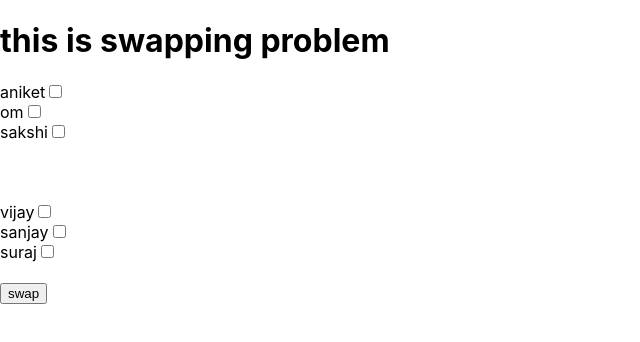
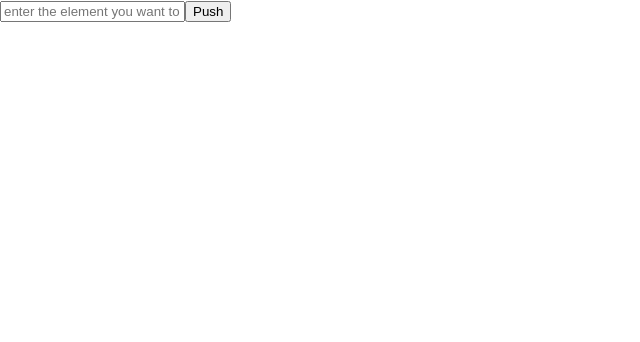
Before and after one commit to aniket2727/React-Interview, a React (Create React App) app in the folder app/: page / in a window 1280 px wide. Shown: the top 342 px of the page, without its empty margins (0-640 px from the left). Built offline with nearby package versions, Linux system fonts and the light colour scheme.

Commit message:
created to do list

```diff
--- a/app/src/App.js
+++ b/app/src/App.js
@@ -44,10 +44,11 @@ import Resolveandreject from "./componets/Resolveandreject";
 import Problem24 from "./Problem24";
 import FormInReacts from "./componets/FormInReacts";
 import Swappingfrombox from "./componets/Swappingfrombox";
+import Code from "./componets/todolist/Code";
 function App() {
   return (
    <div className="">
-       <Swappingfrombox/>
+      <Code/>
    </div>
   );
 }
--- a/app/src/componets/Swappingfrombox.js
+++ b/app/src/componets/Swappingfrombox.js
@@ -11,14 +11,11 @@ const Swappingfrombox = () => {
 
     const handlefirst = (e) => {
         console.log(e)
-
         if (!data1.includes(e)) {
             data1.push(e);
         } else {
             data1.splice(data1.indexOf(e), 1);
         }
-
-
     }
 
 
--- /dev/null
+++ b/app/src/componets/todolist/Code.js
@@ -0,0 +1,28 @@
+
+ // to do list in react.js
+import React, { useState } from 'react'
+
+const Code = () => {
+
+    const [data,setData]=useState('');
+    const [datalist, setDatalist] = useState([]);
+    const handleadd=()=>{
+        setDatalist((prev) => [...prev, data]);
+        setData('')
+    }
+  return (
+    <div className='main-a'>
+       <input placeholder='enter the element you want to add' value={data} onChange={(e)=>setData(e.target.value)}/>
+       <button onClick={handleadd}>Push</button>
+       {
+           datalist&& datalist.map((item,index)=>(
+
+                    <h1 key={index}>{item}</h1>
+
+            ))
+       }
+    </div>
+  )
+}
+
+export default Code
```
